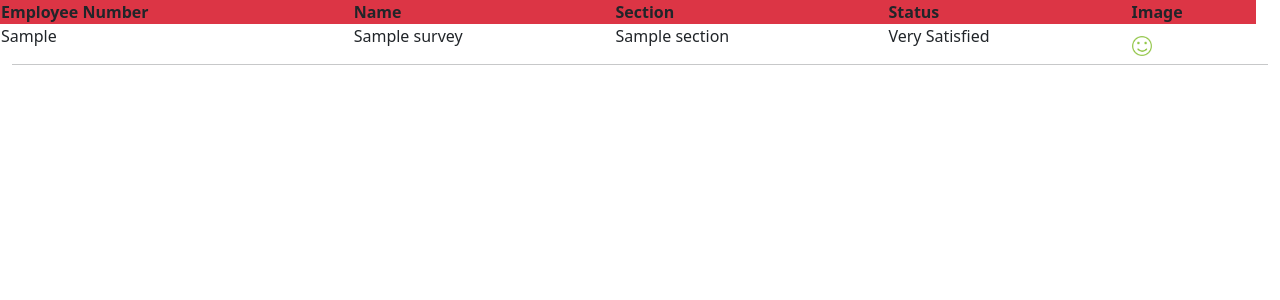
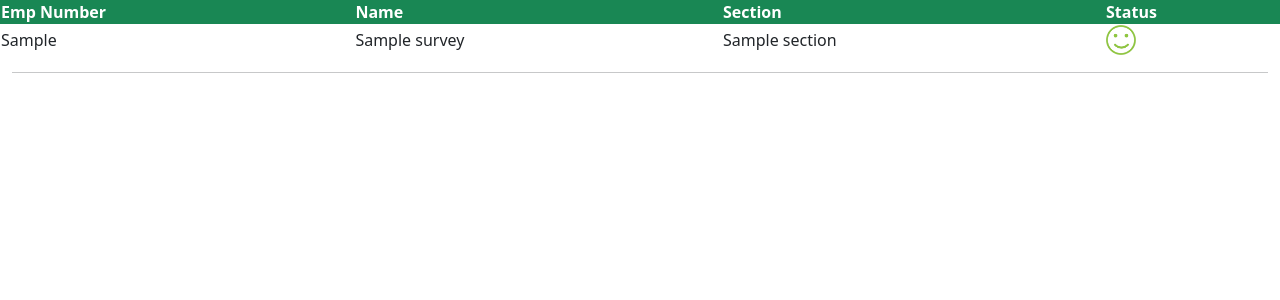
Before and after one commit to khaliqhamid/DjangoAPI_Load, a Django app: template market/templates/surveylist.html in a window 1280 px wide. Shown: the top 300 px of the page. Run offline with Django 4.2, Linux system fonts and the light colour scheme; the template is opened without the code that fills it: most values are stand-ins (such as "Sample title", 1, 10 or a date in 2020); some libraries are stand-ins or nearby versions.

Commit message:
width changed

```diff
--- a/market/templates/surveylist.html
+++ b/market/templates/surveylist.html
@@ -1,11 +1,10 @@
 <script src="https://code.jquery.com/jquery-3.2.1.slim.min.js" integrity="sha384-KJ3o2DKtIkvYIK3UENzmM7KCkRr/rE9/Qpg6aAZGJwFDMVNA/GpGFF93hXpG5KkN" crossorigin="anonymous"></script>
 <link rel="stylesheet" type="text/css" href="https://cdn.datatables.net/1.13.2/css/jquery.dataTables.css" />
 <script type="text/javascript" charset="utf8" src="https://cdn.datatables.net/1.13.2/js/jquery.dataTables.js"></script>
-
+<meta name="viewport" content="width=device-width, initial-scale=1, maximum-scale=1, user-scalable=no" />
 <script>
   $(document).ready(function () {
     $('#table_id').DataTable()
-    $('#table_id2').DataTable()
   })
 </script>
 
@@ -16,17 +15,17 @@
 {% bootstrap_javascript %}
 
 {% comment %} <h2>Welcome to Market Stock</h2> {% endcomment %}
-<div class="container-fluid">
-  <div class="row col-12">
-    <table id="table_id2">
-      <thead class="bg-danger">
+<div class="container-fluid w-100">
+  <div class="row justify-content-md-center">
+    <table id="table_id">
+      <thead class="bg-success text-white">
         <tr>
-          <th>Employee Number</th>
+          <th>Emp Number</th>
           <th>Name</th>
           {% comment %} <th>Department</th> {% endcomment %}
           <th>Section</th>
+          {% comment %} <th>Status</th> {% endcomment %}
           <th>Status</th>
-          <th>Image</th>
         </tr>
       </thead>
       <tbody>
@@ -36,16 +35,17 @@
             <td>{{ survey.name }}</td>
             {% comment %} <td>{{ survey.department }}</td> {% endcomment %}
             <td>{{ survey.section }}</td>
-            <td>{{survey.status}}</td>
+            {% comment %} <td>{{ survey.status }}</td> {% endcomment %}
             <td>
               {% if survey.status == "Satisfied" %}
-                <img src="{% static 'images/Satisfied.png' %}" class="image" style="width:20px; margin-bottom:-50px; "> </td>
+                {% comment %} <img src="{% static 'images/Satisfied.png' %}" class="image-fluid w-25"  > </td>  {% endcomment %}
+                    <img src="{% static 'images/Satisfied.png' %}"     style="width:30px;"/> </td>
 
               {% elif survey.status == "Not Satisfied" %}
-                <img src="{% static 'images/NotSatisfied.png' %}" class="image" style="width:20px; margin-bottom:-50px; "> </td>
+                    <img src="{% static 'images/NotSatisfied.png' %}"  style="width:30px;" /> </td>
 
               {% elif survey.status == "Very Satisfied" %}
-                <img src="{% static 'images/VerySatisfied.png' %}" class="image" style="width:20px; margin-bottom:-50px; "> </td>
+                    <img src="{% static 'images/VerySatisfied.png' %}" style="width:30px;" /> </td>
 
               {% endif %}
             </td>
```
